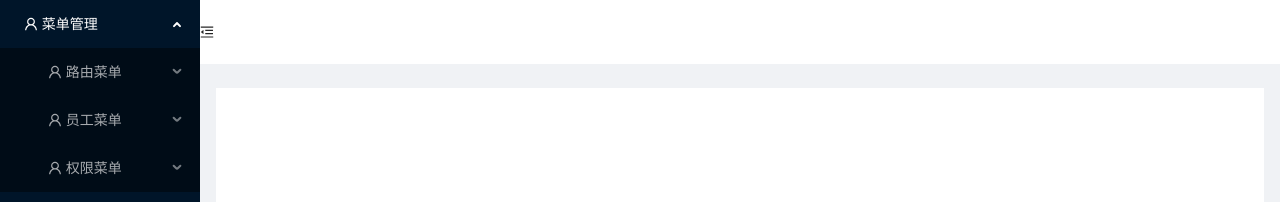
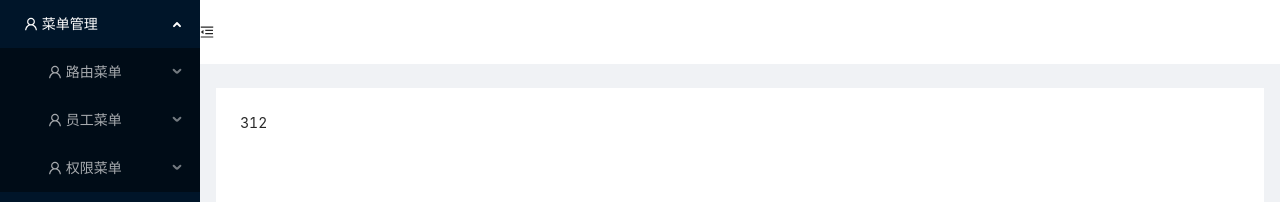
Before and after one commit to nindle/vue3-ts-vite-admin-io, a Vue app: page /#/about in a window 1280 px wide. Shown: the top 202 px of the page. Built offline with nearby package versions, Linux system fonts and the light colour scheme; sample sign-in values are in the browser's storage.

Commit message:
增加调试

```diff
--- a/src/views/about/index.vue
+++ b/src/views/about/index.vue
@@ -1,15 +1,7 @@
 <template>
-  <div></div>
+  <div>312</div>
 </template>
 
-<script>
-export default {
-  components: {},
-  props: {},
-  setup() {
-    return {};
-  },
-};
-</script>
+<script setup lang="ts"></script>
 
 <style scoped lang="scss"></style>
--- a/src/views/home/index.vue
+++ b/src/views/home/index.vue
@@ -3,8 +3,8 @@
 </template>
 
 <script setup lang="ts">
-import { ref } from 'vue';
-const lianjie = async () => {};
+import { ref, onMounted } from 'vue';
+const lianjie = () => {};
 </script>
 
 <style scoped lang="scss"></style>
```
